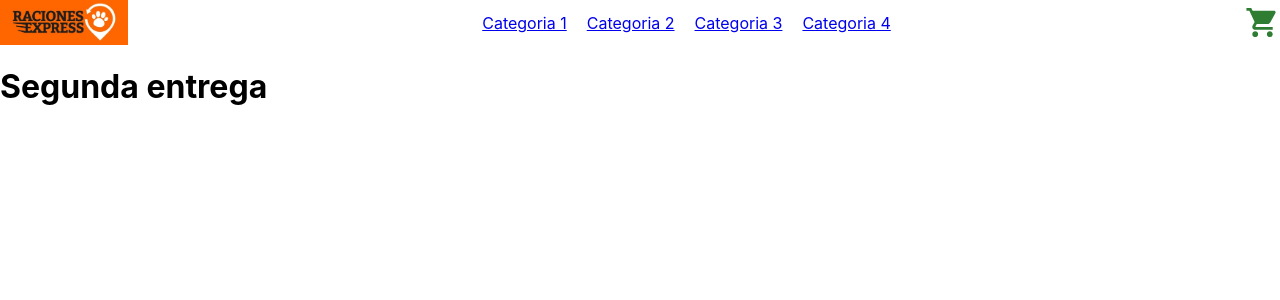
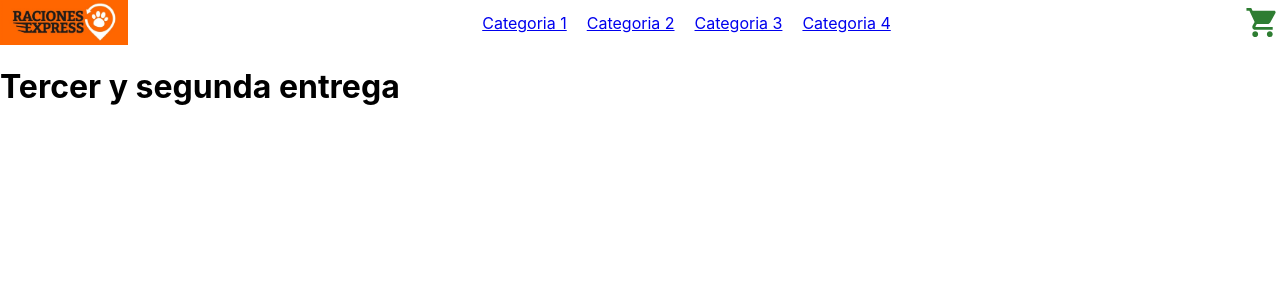
Before and after one commit to sebazeballos/raciones-zeballos, a React (Create React App) app: page / in a window 1280 px wide. Shown: the top 300 px of the page. Built offline with nearby package versions, Linux system fonts and the light colour scheme.

Commit message:
Tercer y Segunda enterga

```diff
--- a/src/App.js
+++ b/src/App.js
@@ -5,7 +5,7 @@ import ItemListConteiner from "./Components/ItemListConteiner"
 
 const App = () => {
 
-  const mensaje = "Segunda entrega"
+  const mensaje = "Tercer y segunda entrega"
 
   return (
     <>
```
